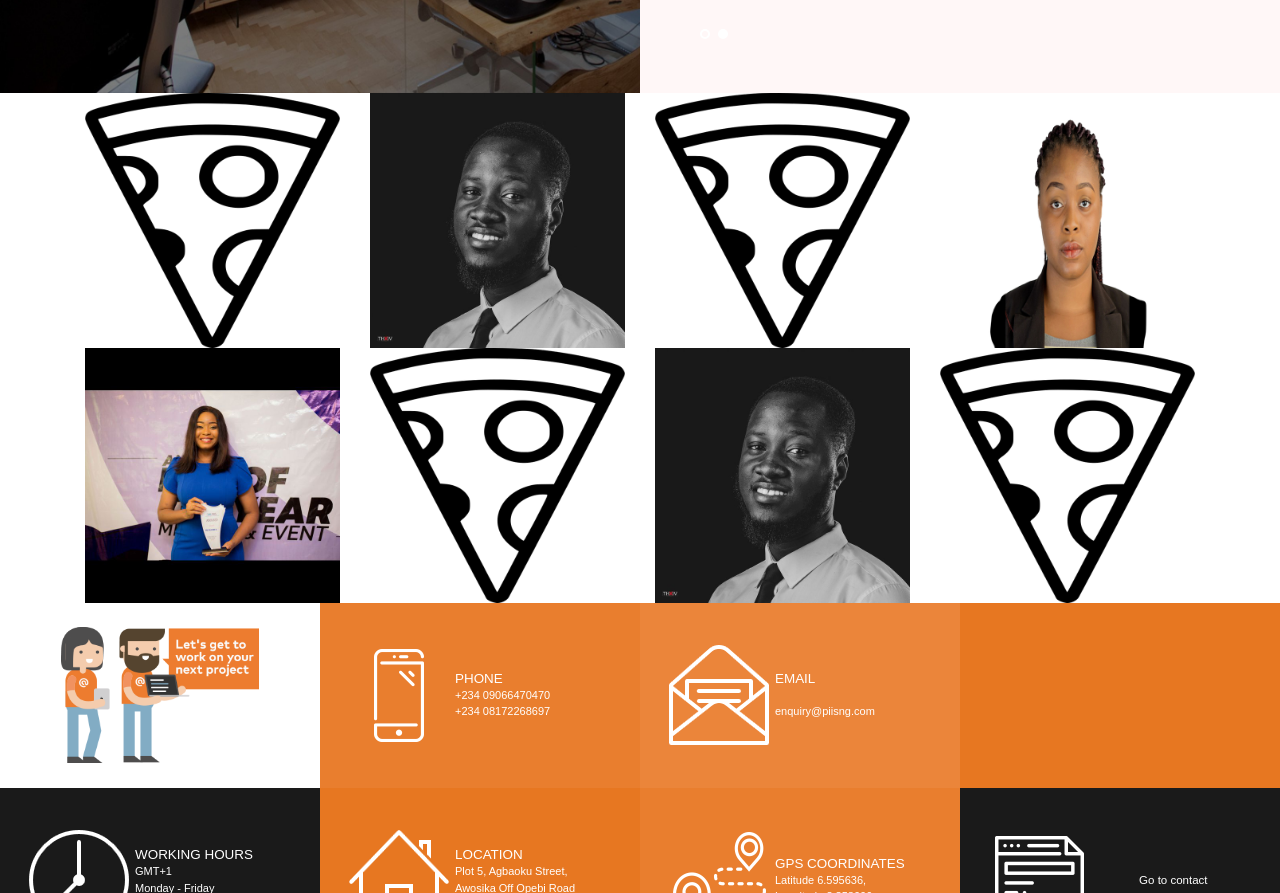
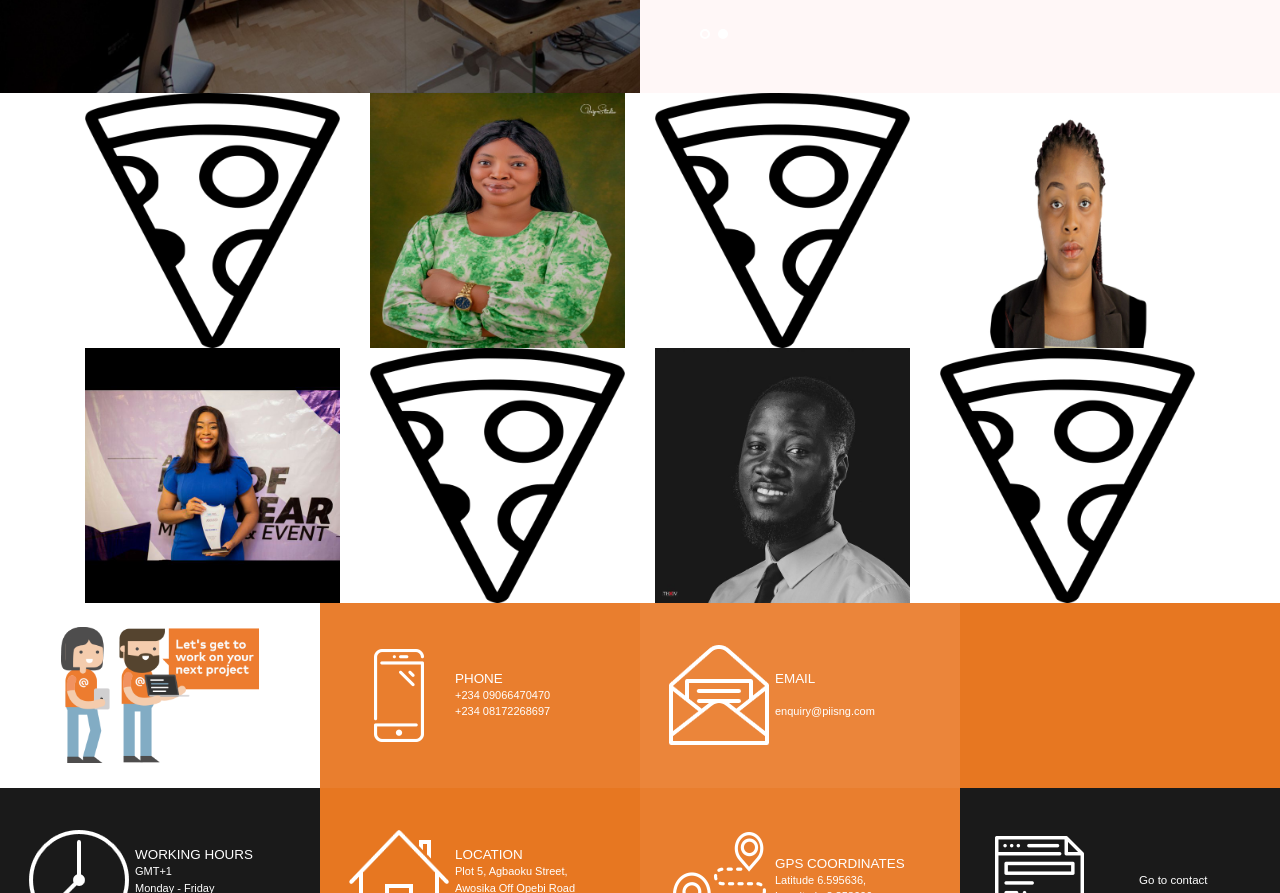
Before and after one commit to piisbackup/piisng.com, a plain HTML site: page index.html in a window 1280 px wide. Shown: the part 2339-3232 px from the top of the page. Drawn offline with Linux system fonts and the light colour scheme.

Commit message:
second commit image changes

```diff
--- a/index.html
+++ b/index.html
@@ -260,7 +260,7 @@ keeping in mind that in IT, whoever stays in the same place, actually regresses.
 			<img src="images/p_pizza11.png" class="img-responsive" />
 		  </div>
 		  <div class="col-lg-3 col-md-3 col-sm-3 col-xs-6">
-			<img src="images/p1212.jpg" class="img-responsive" />
+			<img src="images/34.png" class="img-responsive" />
 		  </div>
 		  <div class="col-lg-3 col-md-3 col-sm-3 col-xs-6">
 			<img src="images/p_pizza11.png" class="img-responsive" />
```
Also changed, not shown: images/12.jpg (deleted), images/13.jpg (deleted), images/14.jpg (deleted), images/15.jpg (deleted), images/34.png (added), images/5665.jpeg (deleted), images/Capt6ure.jpg (deleted), images/Capture7.jpg (deleted), images/Capture8.jpg (deleted), images/Kunmi.png (deleted), images/capture1.jpg (deleted), images/capture9.png (deleted), images/p114.jpg (deleted), images/p1212_re.jpg (deleted), 2 more files.
